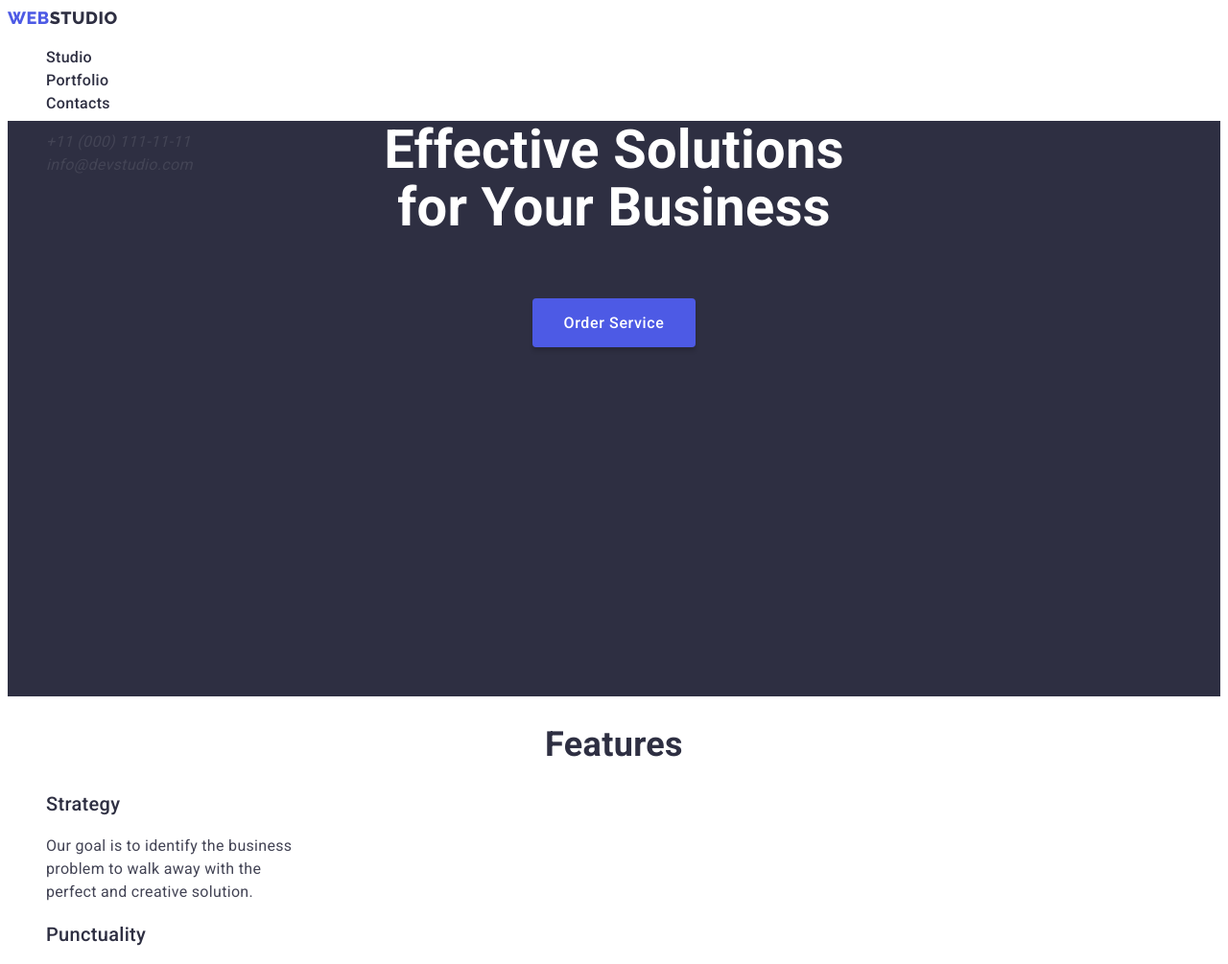
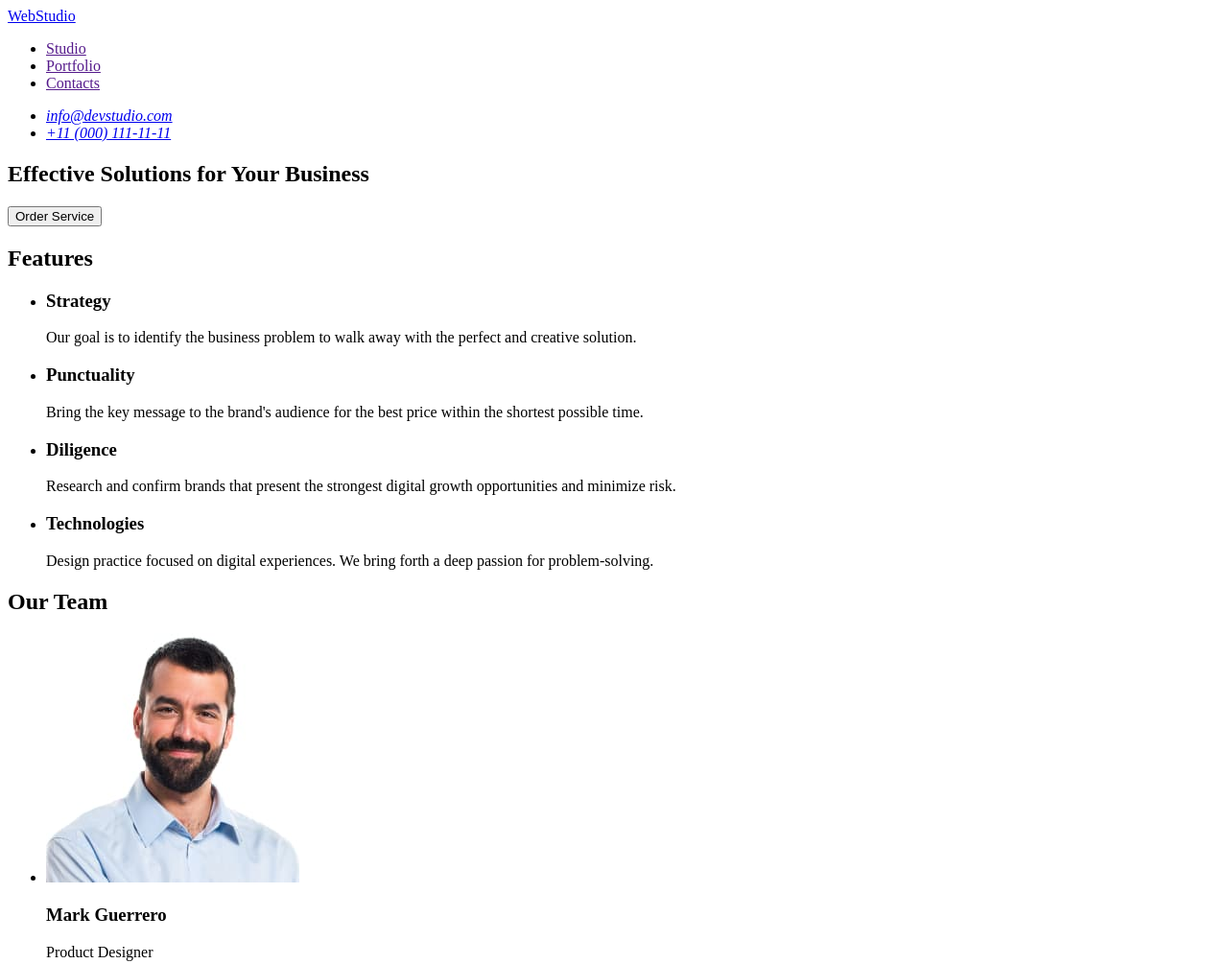
Before and after one commit to TanyaChavl/goit-markup-hw-02, a plain HTML site: page index.html in a window 1280 px wide. Shown: the top 1005 px of the page at 96% size. Drawn offline with Linux system fonts and the light colour scheme.

Commit message:
Start from the beginning

```diff
--- a/css/styles.css
+++ /dev/null
@@ -1,187 +0,0 @@
-:root {
-	--iris: #4d5ae5;
-	--ocean: #404bbf;
-	--navy-blue: #2e2f42;
-	--green: #31d0aa;
-	--slate: #434455;
-	--light-slate: #8e8f99;
-	--cornflower: #e7e9fc;
-	--cloud: #f4f4fd;
-	--navy-blue-modal: rgba(46, 47, 66, 0.4);
-	--grey: rgba(46, 47, 66, 0.7);
-	--white: #fff;
-	--dairy: #fcfcfc;
-    --font-family: "Roboto", sans-serif;
-    --second-family: "Raleway", sans-serif;
-}
-
-.site-body {
-    font-family: var(--font-family);
-    font-weight: 400;
-    font-size: 16px;
-    line-height: 1.5;
-    letter-spacing: 0.02em;
-    background-color: var(--white);
-    color: var(--slate);
-}
-
-.top-bar {
-    height: 72px;
-}
-
-.logo {
-    font-weight: 800;
-    font-size: 18px;
-    line-height: 1.16667;
-    letter-spacing: 0.03em;
-    text-transform: uppercase;
-    font-family: var(--second-family);
-    outline: none;
-}
-
-.logo-web {
-    color: var(--iris);
-}
-
-.logo-studio {
-    color: var(--navy-blue);
-}
-
-.header-nav {
-    font-weight: 500;
-    color: var(--navy-blue);
-}
-
-.header-nav:hover, .header-nav:active, .header-nav:focus {
-    text-decoration: underline;
-    color: var(--ocean);
-    outline: none;
-}
-
-.site-contacts {
-    color: var(--slate);
-}
-
-.site-contacts:hover, .site-contacts:active, .site-contacts:focus {
-    text-decoration: none;
-    color: var(--ocean);
-    outline: none;
-}
-
-.intro-section {
-    height: 600px;
-    background: var(--navy-blue);
-    font-weight: 700;
-    font-size: 56px;
-    line-height: 1.07143;
-    color: var(--white);
-    text-align: center;
-}
-
-.main-header {
-    font-weight: 700;
-    font-size: 56px;
-    line-height: 1.07143;
-    text-align: center;
-    color: var(--white);
-}
-
-.intro-section-button {
-    width: 169px;
-    height: 56px;
-    border-radius: 4px;
-    padding: 16px 32px;
-    font-size: 16px;
-    box-shadow: 0 4px 4px 0 rgba(0, 0, 0, 0.15);
-    background: var(--iris);
-    font-family: var(--font-family);
-    font-weight: 500;
-    letter-spacing: 0.04em;
-    color: var(--white);
-    outline: none;
-    cursor: pointer;
-}
-
-.intro-section-button:hover, .intro-section-button:active, .intro-section-button:focus {
-    text-decoration: none;
-    background-color: var(--ocean);
-    outline: none;
-}
-
-.link {
-    text-decoration: none;
-}
-
-.list {
-    list-style-type: none;
-}
-
-.secondary-heading {
-    font-weight: 700;
-    font-size: 36px;
-    text-align: center;
-    color: var(--navy-blue);
-    line-height: 1.11111;
-}
-
-.third-heading {
-    font-weight: 500;
-    font-size: 20px;
-    color: var(--navy-blue);
-    line-height: 1.2;
-}
-
-.team-section {
-    height: 732px;
-    background: var(--cloud);
-}
-
-.team-card {
-    border-radius: 0 0 4px 4px;
-    padding: 0px 0px 32px 0px;
-    width: 264px;
-    height: 360px;
-    box-shadow: 0 2px 1px 0 rgba(46, 47, 66, 0.08), 0 1px 1px 0 rgba(46, 47, 66, 0.16), 0 1px 6px 0 rgba(46, 47, 66, 0.08);
-    text-align: center;
-    background-color: var(--white);
-}
-
-.bottom-bar {
-    height: 312px;
-    background: var(--navy-blue);
-}
-
-.bottom-text, .logo-studio.bottom {
-    color: var(--cloud);
-}
-
-.portfolio-button {
-    border: 1px solid var(--cornflower);
-    border-radius: 4px;
-    padding: 12px 24px;
-    height: 48px;
-    background: var(--cloud);
-    font-weight: 500;
-    letter-spacing: 0.04em;
-    text-align: center;
-    color: var(--iris);
-    cursor: pointer;
-}
-
-.portfolio-button:hover, .portfolio-button:active, .portfolio-button:focus {
-    text-decoration: none;
-    background-color: var(--ocean);
-    outline: none;
-    color: var(--white);
-}
-
-.portfolio-card {
-    border: 1px solid var(--cornflower);
-    width: 360px;
-    height: 420px;
-    background: var(--white);
-}
-
-.card-text {
-    text-indent: 5%
-}
--- a/index.html
+++ b/index.html
@@ -1,138 +1,102 @@
 <!DOCTYPE html>
 <html lang="en">
+
 <head>
     <meta charset="utf-8">
-        <link href="https://fonts.googleapis.com/css?family=Roboto:400,500,700&display=swap" rel="stylesheet">
-        <link href="https://fonts.googleapis.com/css?family=Raleway:800&display=swap" rel="stylesheet">
-        <link rel="stylesheet" href="./css/styles.css">
     <title>WEBSTUDIO</title>
 </head>
-    <body class="site-body">
-        <header class="top-bar">
+
+<body>
+    <header>
         <nav>
-                <a href="./index.html" class="logo link">
-                    <span class="logo-web">WEB</span><span class="logo-studio">STUDIO</span>
-                </a>
-                <ul class="list">
+            <a href="./index.html">WebStudio</a>
+            <ul>
                 <li>
-                        <a href="./studio.html" class="header-nav link">Studio</a>
+                    <a href="">Studio</a>
                 </li>
                 <li>
-                        <a href="./portfolio.html" class="header-nav link">Portfolio</a>
+                    <a href="">Portfolio</a>
                 </li>
                 <li>
-                        <a href="" class="header-nav link">Contacts</a>
+                    <a href="">Contacts</a>
                 </li>
             </ul>
         </nav>
-            <ul class="list">
+        <address>
+            <ul>
                 <li>
-                    <address>
-                        <a href="tel:+110001111111" class="site-contacts link">+11 (000) 111-11-11</a>
-                    </address>
+                    <a href="mailto:info@devstudio.com">info@devstudio.com</a>
                 </li>
                 <li>
-                    <address>
-                        <a href="mailto:info@devstudio.com" class="site-contacts link">info@devstudio.com</a>
-                    </address>
+                    <a href="tel:+110001111111">+11 (000) 111-11-11</a>
                 </li>
             </ul>
+        </address>
     </header>
     <main>
-            <section class="intro-section">
-                <h1 class="main-header">
-                    Effective Solutions<br>for Your Business
+        <section>
+            <h1>
+                Effective Solutions for Your Business
             </h1>
-                <a href="/portfolio.html" class="intro-section-button link">
-                    Order Service
-                </a>
+            <button type="button">Order Service</button>
         </section>
         <section>
-                <h2 class="secondary-heading">Features</h2>
-                <ul class="list">
+            <h2>Features</h2>
+            <ul>
                 <li>
-                        <h3 class="third-heading">Strategy</h3>
-                        <p>
-                            Our goal is to identify the business<br>
-                            problem to walk away with the<br>
-                            perfect and creative solution.
+                    <h3>Strategy</h3>
+                    <p>Our goal is to identify the business problem to walk away with the perfect and creative solution.
                     </p>
                 </li>
                 <li>
-                        <h3 class="third-heading">Punctuality</h3>
-                        <p>
-                            Bring the key message to the<br>
-                            brand's audience for the best price<br>
-                            within the shortest possible time.
-                        </p>
+                    <h3>Punctuality</h3>
+                    <p>Bring the key message to the brand's audience for the best price within the shortest possible
+                        time.</p>
                 </li>
                 <li>
-                        <h3 class="third-heading">Diligence</h3>
-                        <p>
-                            Research and confirm brands that<br>
-                            present the strongest digital growth<br>
-                            opportunities and minimize risk.
-                        </p>
+                    <h3>Diligence</h3>
+                    <p>Research and confirm brands that present the strongest digital growth opportunities and minimize
+                        risk.</p>
                 </li>
                 <li>
-                        <h3 class="third-heading">Technologies</h3>
-                        <p>
-                            Design practice focused on digital<br>
-                            experiences. We bring forth a deep<br>
-                            passion for problem-solving.
-                        </p>
+                    <h3>Technologies</h3>
+                    <p>Design practice focused on digital experiences. We bring forth a deep passion for
+                        problem-solving.</p>
                 </li>
             </ul>
         </section>
         <section>
-                <h2 class="secondary-heading">What Are We doing</h2>
-                <ul class="list">
+            <h2>Our Team</h2>
+            <ul>
                 <li>
-                        <img src="./images/img_1.jpg" alt="Create desktop solutions." width="360" height="300">
+                    <img src="./images/mark_guerrero.jpg" alt="Mark Guerrero" width="264">
+                    <h3>Mark Guerrero</h3>
+                    <p>Product Designer</p>
                 </li>
                 <li>
-                        <img src="./images/img_2.jpg" alt="Create mobile solutions." width="360" height="300">
+                    <img src="./images/tom_ford.jpg" alt="Tom Ford" width="264">
+                    <h3>Tom Ford</h3>
+                    <p>Frontend Developer</p>
                 </li>
                 <li>
-                        <img src="./images/img_3.jpg" alt="Create recomendation for you." width="360" height="300">
-                    </li>
-                </ul>
-            </section>
-            <section class="team-section">
-                <h2 class="secondary-heading">Our Team</h2>
-                <ul class="list">
-                    <li class="team-card">
-                        <img src="./images/mark_guerrero.jpg"  alt="Mark Guerrero" width="264" height="260">
-                        <h3 class="third-heading">Mark Guerrero</h3>
-                        <p>Product Designer</p>
-                    </li>
-                    <li class="team-card">
-                        <img src="./images/tom_ford.jpg" alt="Tom Ford" width="264" height="260">
-                        <h3 class="third-heading">Tom Ford</h3>
-                        <p>Frontend Developer</p>
-                    </li>
-                    <li class="team-card">
-                        <img src="./images/camila_garcia.jpg" alt="Camila Garcia" width="264" height="260">
-                        <h3 class="third-heading">Camila Garcia</h3>
+                    <img src="./images/camila_garcia.jpg" alt="Camila Garcia" width="264">
+                    <h3>Camila Garcia</h3>
                     <p>Marketing</p>
                 </li>
-                    <li class="team-card">
-                        <img src="./images/daniel_wilson.jpg" alt="Daniel Wilson" width="264" height="260">
-                        <h3 class="third-heading">Daniel Wilson</h3>
+                <li>
+                    <img src="./images/daniel_wilson.jpg" alt="Daniel Wilson" width="264">
+                    <h3>Daniel Wilson</h3>
                     <p>UI Designer</p>
                 </li>
             </ul>
         </section>
     </main>
-        <footer class="bottom-bar">
-            <a href="./index.html" class="logo link">
-                <span class="logo-web">WEB</span><span class="logo-studio bottom">STUDIO</span>
-            </a>
-            <p class="bottom-text">
-                Increase the flow of customers and<br>
-                sales for your business with digital<br>
-                marketing & growth solutions.
+    <footer>
+        <a href="./index.html">WebStudio</a>
+        <p>
+            Increase the flow of customers and sales for your business with digital marketing & growth solutions.
         </p>
     </footer>
 </body>
+
 </html>
```
Lines whose indentation alone changed are shown as unchanged.
